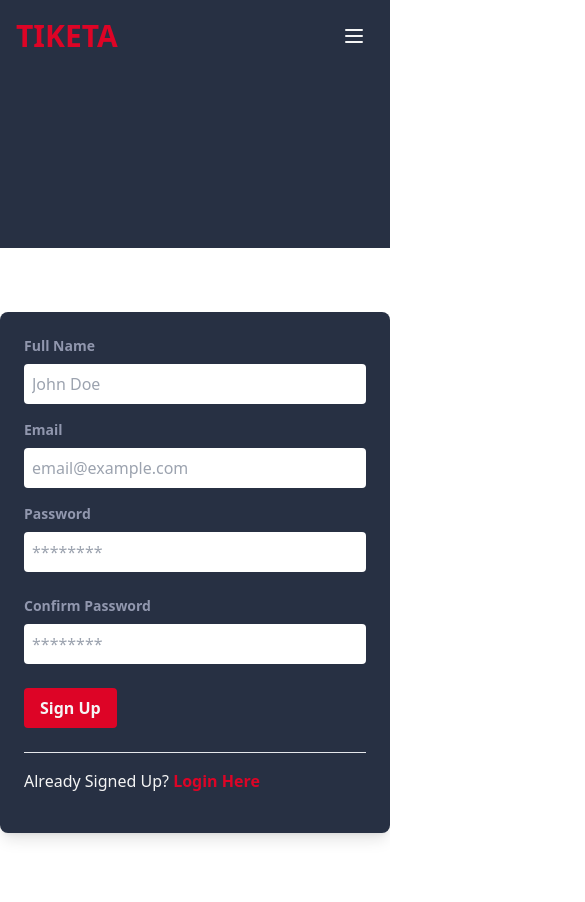
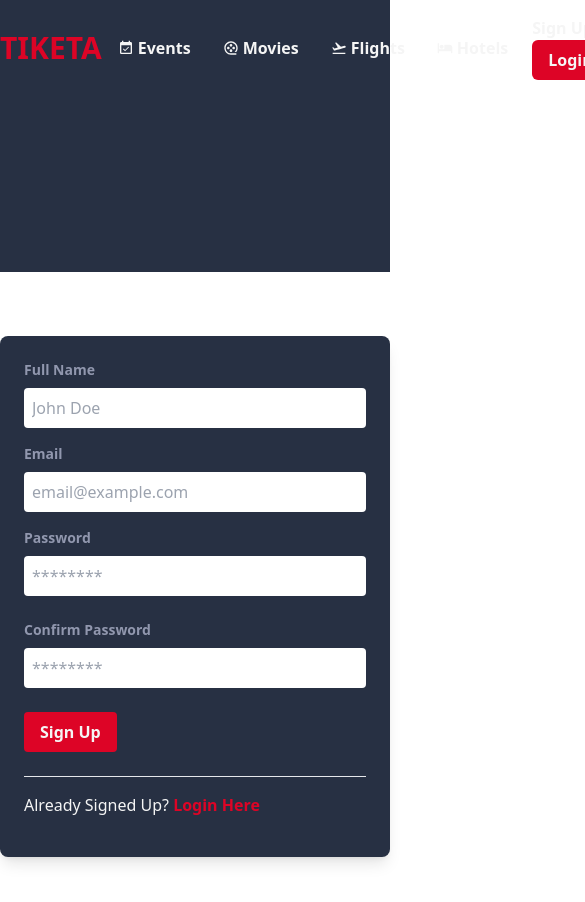
Before and after one commit to jimmindungu3/Tiketa, a React (Vite) app in the folder frontend/: page /sign-up in a window 390 px wide. Shown: the top 902 px of the page, 585 px wide, since content can reach past the window. Built offline with nearby package versions, Linux system fonts and the light colour scheme; no server answers.

Commit message:
make nav responsive

```diff
--- a/frontend/src/components/Navbar.jsx
+++ b/frontend/src/components/Navbar.jsx
@@ -7,98 +7,52 @@ import { Link } from "react-router-dom";
 
 const Navbar = () => {
   const [jwtCookie, setJwtCookie] = useState(null);
-  const [userName, setUserName] = useState(null);
+  const [userName, setUserName] = useState(null); // State for the user's full name
   const [dropdownVisible, setDropdownVisible] = useState(false);
-  const [mobileMenuOpen, setMobileMenuOpen] = useState(false);
   const dropdownRef = useRef(null);
-  const mobileMenuRef = useRef(null);
 
   useEffect(() => {
     const jwt = Cookies.get("jwt");
-    const user = Cookies.get("user");
+    const user = Cookies.get("user"); // Retrieve the user cookie
     setJwtCookie(jwt);
-    setUserName(user);
+    setUserName(user); // Set the user's name in state
   }, []);
 
   useEffect(() => {
     const handleClickOutside = (event) => {
-      // Only handle dropdown click outside if the mobile menu is not open
-      if (!mobileMenuOpen && dropdownRef.current && !dropdownRef.current.contains(event.target)) {
+      if (dropdownRef.current && !dropdownRef.current.contains(event.target)) {
         setDropdownVisible(false);
-      }
-      // For mobile menu, only close if clicking outside both the menu and the toggle button
-      if (
-        mobileMenuOpen &&
-        mobileMenuRef.current &&
-        !mobileMenuRef.current.contains(event.target) &&
-        !event.target.closest('[aria-label="Toggle menu"]')
-      ) {
-        setMobileMenuOpen(false);
       }
     };
 
     document.addEventListener("mousedown", handleClickOutside);
-    return () => document.removeEventListener("mousedown", handleClickOutside);
-  }, [dropdownVisible, mobileMenuOpen]);
+
+    return () => {
+      document.removeEventListener("mousedown", handleClickOutside);
+    };
+  }, [dropdownVisible]);
 
   const handleLogout = () => {
     Cookies.remove("jwt");
-    Cookies.remove("user");
+    Cookies.remove("user"); // Remove the user cookie as well
     setJwtCookie(null);
-    setUserName(null);
+    setUserName(null); // Reset the user's name on logout
     setDropdownVisible(false);
-    setMobileMenuOpen(false);
   };
 
   const toggleDropdown = () => {
     setDropdownVisible(!dropdownVisible);
   };
 
-  const toggleMobileMenu = () => {
-    setMobileMenuOpen(!mobileMenuOpen);
-    // Close the user dropdown when toggling mobile menu
-    setDropdownVisible(false);
-  };
-
-  // Close mobile menu when clicking on a link
-  const handleMobileLinkClick = () => {
-    setMobileMenuOpen(false);
-  };
-
   return (
     <div className="bg-blue py-4 pb-48">
-      <div className="max-w-6xl mx-auto px-4">
+      <div className="max-w-6xl mx-auto">
         <div className="flex justify-between items-center">
           <Link to={"/"}>
             <h2 className="text-red-100 font-bold text-3xl">TIKETA</h2>
           </Link>
-
-          {/* Hamburger Menu Button */}
-          <button
-            onClick={toggleMobileMenu}
-            className="md:hidden text-white p-2"
-            aria-label="Toggle menu"
-          >
-            <svg
-              className="w-6 h-6"
-              fill="none"
-              strokeLinecap="round"
-              strokeLinejoin="round"
-              strokeWidth="2"
-              viewBox="0 0 24 24"
-              stroke="currentColor"
-            >
-              {mobileMenuOpen ? (
-                <path d="M6 18L18 6M6 6l12 12" />
-              ) : (
-                <path d="M4 6h16M4 12h16M4 18h16" />
-              )}
-            </svg>
-          </button>
-
-          {/* Desktop Navigation */}
-          <div className="hidden md:flex text-white font-semibold">
-            <Link to={"/"} className="flex items-center mx-4">
+          <div className="flex text-white font-semibold">
+            <Link to={"/"} className="flex items-center mx-4" href="#">
               <MdEventAvailable className="mr-1" />
               Events
             </Link>
@@ -115,17 +69,15 @@ const Navbar = () => {
               Hotels
             </a>
           </div>
-
-          {/* Desktop Auth Buttons */}
-          <div className="hidden md:block text-white font-semibold relative">
+          <div className="text-white font-semibold relative">
             {jwtCookie ? (
               <div className="relative">
                 <button
                   onClick={toggleDropdown}
                   className="mx-2 flex items-center"
                 >
-                  <FaUserCircle className="text-3xl mr-2" />
-                  {userName && <span>{userName}</span>}
+                  <FaUserCircle className="text-3xl mr-2" />{" "}
+                  {userName && <span>{userName}</span>}{" "}
                 </button>
                 {dropdownVisible && (
                   <div
@@ -157,84 +109,6 @@ const Navbar = () => {
               </div>
             )}
           </div>
-
-          {/* Mobile Menu */}
-          {mobileMenuOpen && (
-            <div
-              ref={mobileMenuRef}
-              className="absolute top-16 left-0 right-0 bg-blue md:hidden z-50 px-4 py-2 shadow-lg"
-            >
-              <div className="flex flex-col space-y-4 text-white font-semibold">
-                <Link
-                  to={"/"}
-                  className="flex items-center px-4 py-2 hover:bg-blue-700 rounded"
-                  onClick={handleMobileLinkClick}
-                >
-                  <MdEventAvailable className="mr-2" />
-                  Events
-                </Link>
-                <a
-                  className="flex items-center px-4 py-2 hover:bg-blue-700 rounded"
-                  href="#"
-                  onClick={handleMobileLinkClick}
-                >
-                  <RiMovie2Line className="mr-2" />
-                  Movies
-                </a>
-                <a
-                  className="flex items-center px-4 py-2 hover:bg-blue-700 rounded"
-                  href="#"
-                  onClick={handleMobileLinkClick}
-                >
-                  <MdFlightTakeoff className="mr-2" />
-                  Flights
-                </a>
-                <a
-                  className="flex items-center px-4 py-2 hover:bg-blue-700 rounded"
-                  href="#"
-                  onClick={handleMobileLinkClick}
-                >
-                  <MdHotel className="mr-2" />
-                  Hotels
-                </a>
-
-                {/* Mobile Auth Section */}
-                {jwtCookie ? (
-                  <div className="border-t border-blue-700 pt-4">
-                    <div className="px-4 py-2 flex items-center">
-                      <FaUserCircle className="text-3xl mr-2" />
-                      {userName && <span>{userName}</span>}
-                    </div>
-                    <div className="px-4 py-2 hover:bg-blue-700 rounded cursor-not-allowed">
-                      Edit Profile
-                    </div>
-                    <button
-                      onClick={handleLogout}
-                      className="w-full text-left px-4 py-2 hover:bg-blue-700 rounded"
-                    >
-                      Logout
-                    </button>
-                  </div>
-                ) : (
-                  <div className="border-t border-blue-700 pt-4 flex flex-col space-y-2">
-                    <Link
-                      to={"/sign-up"}
-                      onClick={handleMobileLinkClick}
-                    >
-                      <button className="w-full text-left px-4 py-2 hover:bg-blue-700 rounded">
-                        Sign Up
-                      </button>
-                    </Link>
-                    <Link to={"/login"} onClick={handleMobileLinkClick}>
-                      <button className="w-full text-left px-4 py-2 bg-red-100 rounded">
-                        Login
-                      </button>
-                    </Link>
-                  </div>
-                )}
-              </div>
-            </div>
-          )}
         </div>
       </div>
     </div>
```
